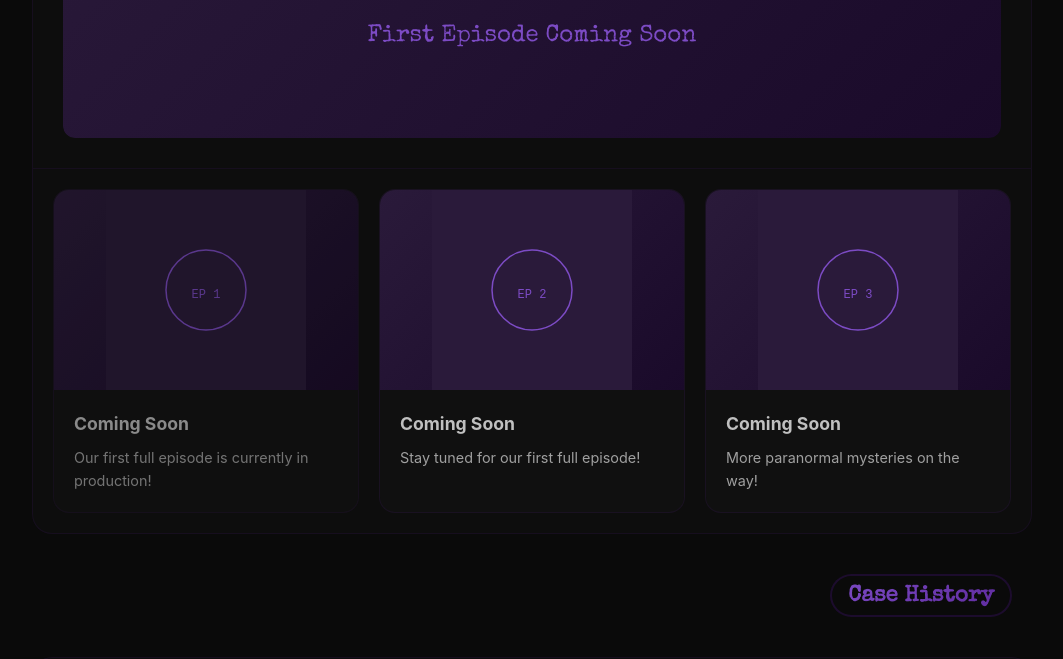
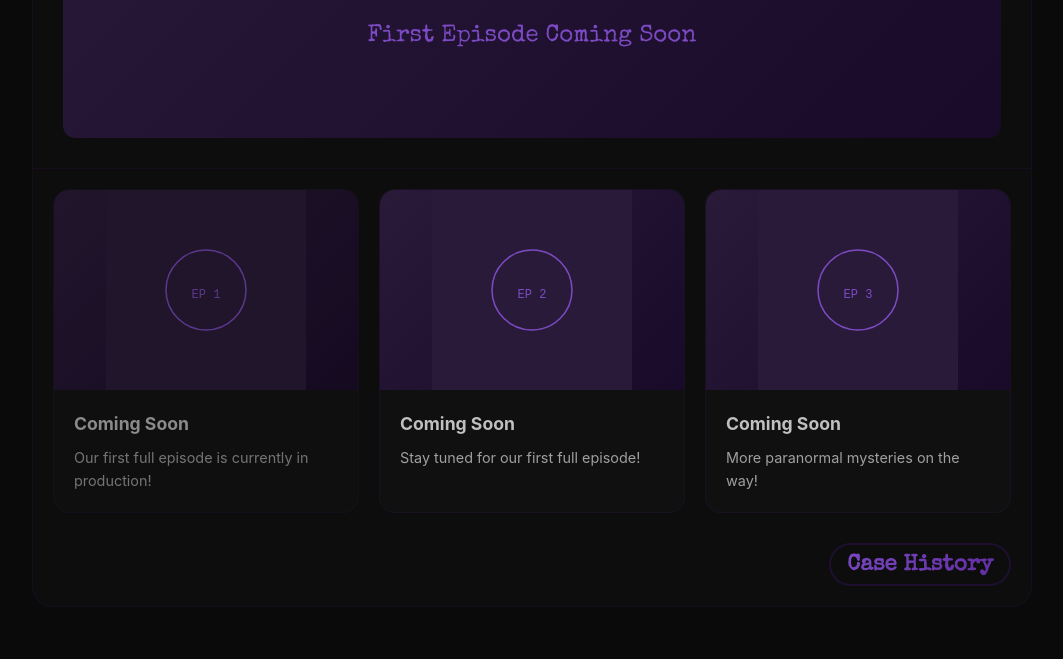
Before and after one commit to Skullbuggery/skullbuggery.github.io, a plain HTML site: page index.html in a window 1280 px wide. Shown: the part 1208-1867 px from the top of the page, without its empty margins (108-1171 px from the left). Drawn offline with nearby package versions, Linux system fonts and the light colour scheme; no server answers.

Commit message:
Update index.html
rearranged tiles more

```diff
--- a/index.html
+++ b/index.html
@@ -347,7 +347,7 @@
             display: grid;
             grid-template-columns: repeat(3, 1fr);
             gap: 20px;
-            margin-bottom: 40px;
+            margin-bottom: 60px;
             position: relative;
             z-index: 1;
             max-width: 1000px;
@@ -359,6 +359,12 @@
             border-top: none;
             border-bottom-left-radius: 20px;
             border-bottom-right-radius: 20px;
+        }
+
+        .archive-button-container {
+            grid-column: 1 / -1;
+            text-align: right;
+            padding-top: 10px;
         }
 
         .episode-card {
@@ -889,11 +895,11 @@
                     <p>More paranormal mysteries on the way!</p>
                 </div>
             </a>
+
+            <div class="archive-button-container">
+                <a href="https://open.spotify.com/show/37cxsQ6Ag6gXNmau864pEV" class="archive-button" target="_blank">Case History</a>
+            </div>
         </div>
-
-        <section class="archive-section">
-            <a href="https://open.spotify.com/show/37cxsQ6Ag6gXNmau864pEV" class="archive-button" target="_blank">Case History</a>
-        </section>
 
         <section class="featured-player">
             <h2>The Soundtrack:</h2>
```
